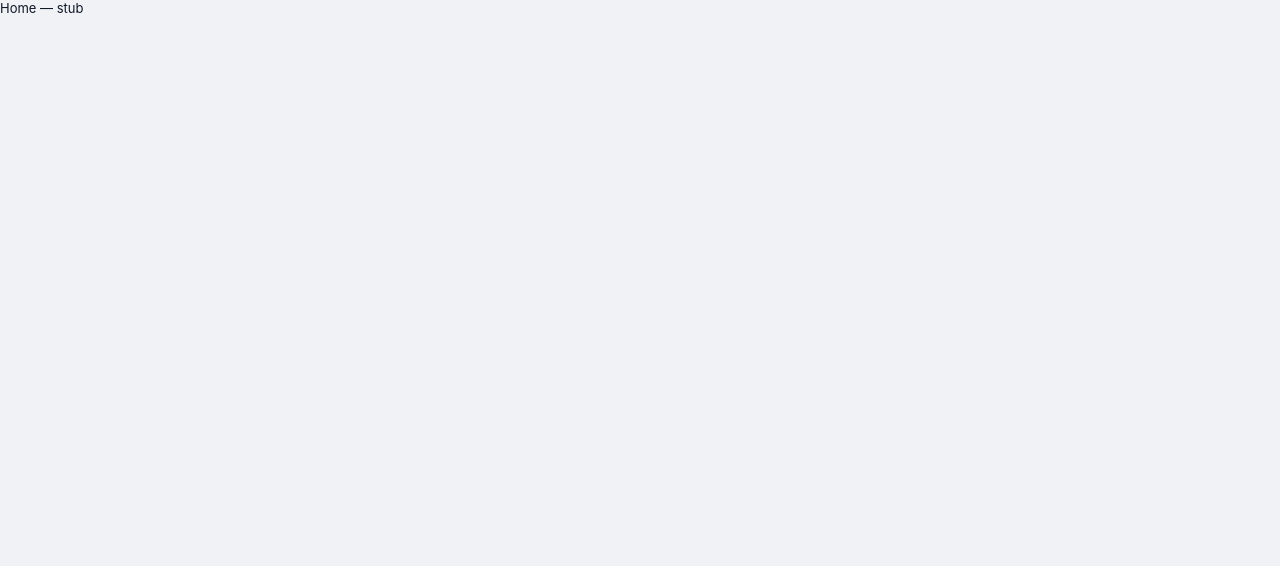
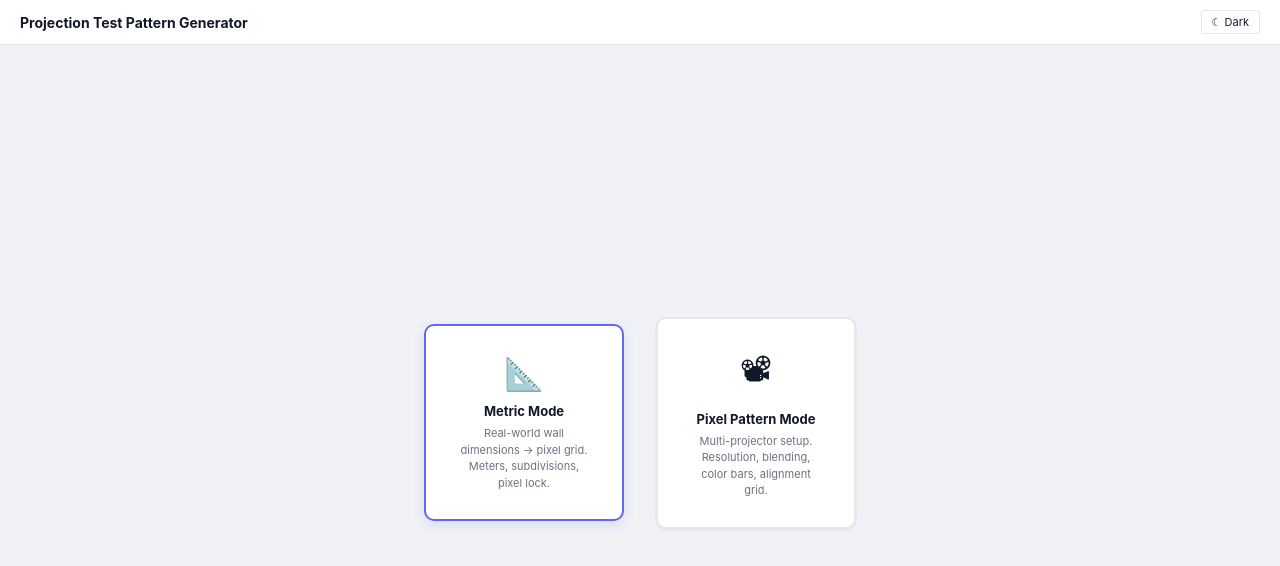
Before and after one commit to jreyeslaviosa/testpattern-tool, a React (Vite) app: page / in a window 1280 px wide. Shown: the top 566 px of the page. Built offline with nearby package versions, Linux system fonts and the light colour scheme.

Commit message:
feat: add Home mode selector screen

```diff
--- a/src/components/Home.jsx
+++ b/src/components/Home.jsx
@@ -1,3 +1,88 @@
+// src/components/Home.jsx
+import ThemeToggle from './ThemeToggle'
+import { loadLastPreset } from '../utils/presets'
+
 export default function Home({ onNavigate, theme, onThemeToggle }) {
-  return <div>Home — stub</div>
+  const lastPreset = loadLastPreset()
+
+  function handleLoad() {
+    if (!lastPreset) return
+    onNavigate(lastPreset.mode, lastPreset)
+  }
+
+  return (
+    <div style={{
+      display: 'flex', flexDirection: 'column', height: '100vh',
+      background: 'var(--bg-app)'
+    }}>
+      {/* Header */}
+      <header style={{
+        background: 'var(--bg-panel)', borderBottom: '1px solid var(--border)',
+        padding: '10px 20px', display: 'flex', justifyContent: 'space-between', alignItems: 'center'
+      }}>
+        <span style={{ fontWeight: 700, fontSize: 14 }}>Projection Test Pattern Generator</span>
+        <ThemeToggle theme={theme} onToggle={onThemeToggle} />
+      </header>
+
+      {/* Mode cards */}
+      <main style={{
+        flex: 1, display: 'flex', alignItems: 'center', justifyContent: 'center', gap: 32
+      }}>
+        <ModeCard
+          icon="📐"
+          title="Metric Mode"
+          description="Real-world wall dimensions → pixel grid. Meters, subdivisions, pixel lock."
+          active
+          onClick={() => onNavigate('metric')}
+        />
+        <ModeCard
+          icon="📽"
+          title="Pixel Pattern Mode"
+          description="Multi-projector setup. Resolution, blending, color bars, alignment grid."
+          onClick={() => onNavigate('pixel')}
+        />
+      </main>
+
+      {/* Last preset shortcut */}
+      {lastPreset && (
+        <footer style={{
+          padding: '10px 20px', borderTop: '1px solid var(--border)',
+          background: 'var(--bg-panel)', display: 'flex', alignItems: 'center',
+          gap: 10, justifyContent: 'center'
+        }}>
+          <span style={{ color: 'var(--text-secondary)', fontSize: 11 }}>
+            Recent: <strong>{lastPreset._filename || 'preset.json'}</strong>
+          </span>
+          <button onClick={handleLoad} style={{ color: 'var(--accent)', border: 'none', background: 'none', padding: 0, fontSize: 11 }}>
+            Load →
+          </button>
+        </footer>
+      )}
+    </div>
+  )
 }
+
+function ModeCard({ icon, title, description, onClick, active }) {
+  return (
+    <button
+      onClick={onClick}
+      style={{
+        background: 'var(--bg-panel)',
+        border: `2px solid ${active ? 'var(--accent)' : 'var(--border)'}`,
+        borderRadius: 10,
+        padding: '28px 32px',
+        textAlign: 'center',
+        width: 200,
+        cursor: 'pointer',
+        boxShadow: active ? 'var(--shadow-md)' : 'var(--shadow-sm)',
+        transition: 'border-color 0.15s',
+      }}
+      onMouseEnter={e => e.currentTarget.style.borderColor = 'var(--accent)'}
+      onMouseLeave={e => e.currentTarget.style.borderColor = active ? 'var(--accent)' : 'var(--border)'}
+    >
+      <div style={{ fontSize: 32, marginBottom: 10 }}>{icon}</div>
+      <div style={{ fontWeight: 700, fontSize: 13, marginBottom: 6 }}>{title}</div>
+      <div style={{ fontSize: 11, color: 'var(--text-secondary)', lineHeight: 1.5 }}>{description}</div>
+    </button>
+  )
+}
--- /dev/null
+++ b/src/utils/presets.js
@@ -0,0 +1,5 @@
+// src/utils/presets.js — stub, full implementation in Task 7
+export function loadLastPreset() { return null }
+export function saveLastPreset() {}
+export function exportPreset() {}
+export function importPreset() { return null }
```
